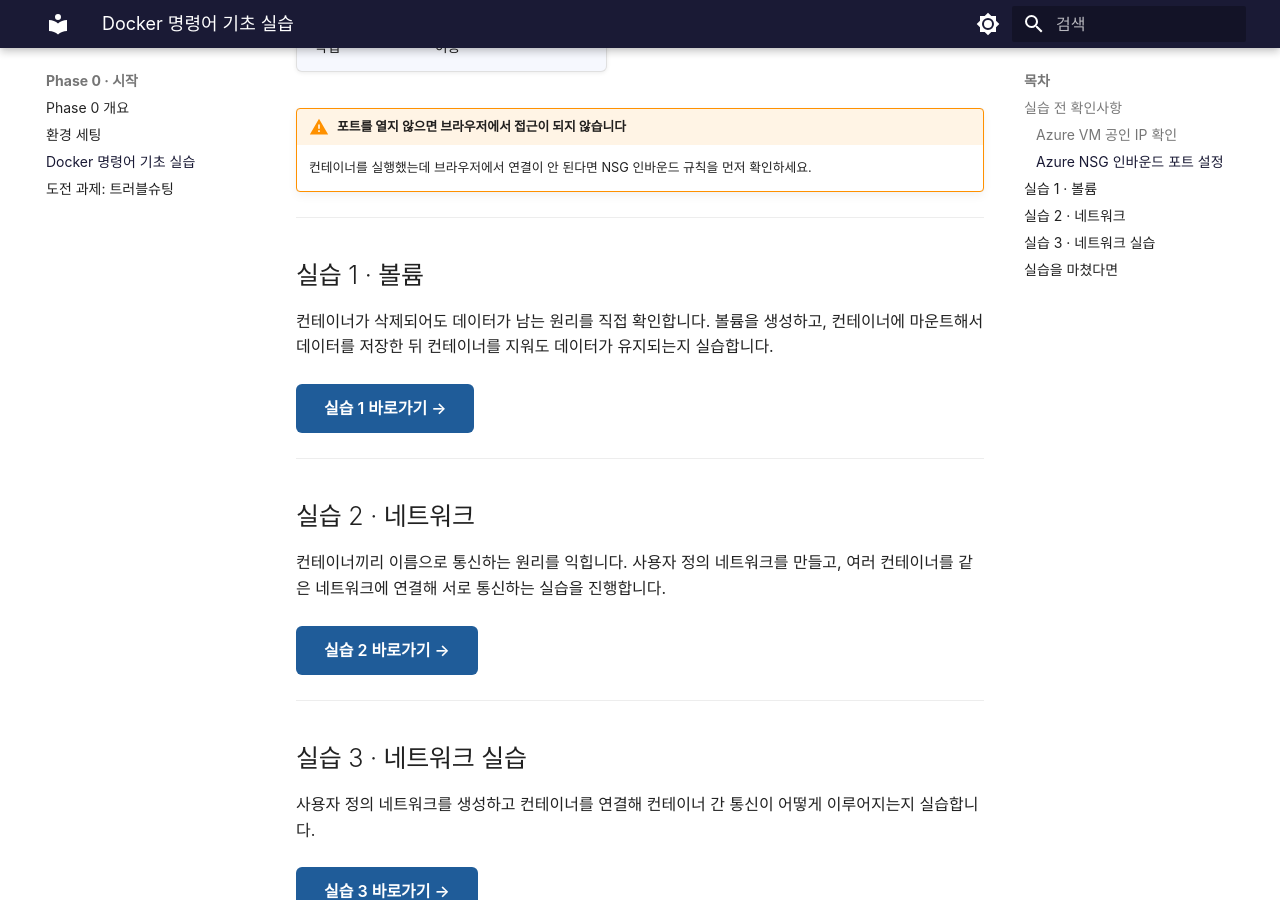
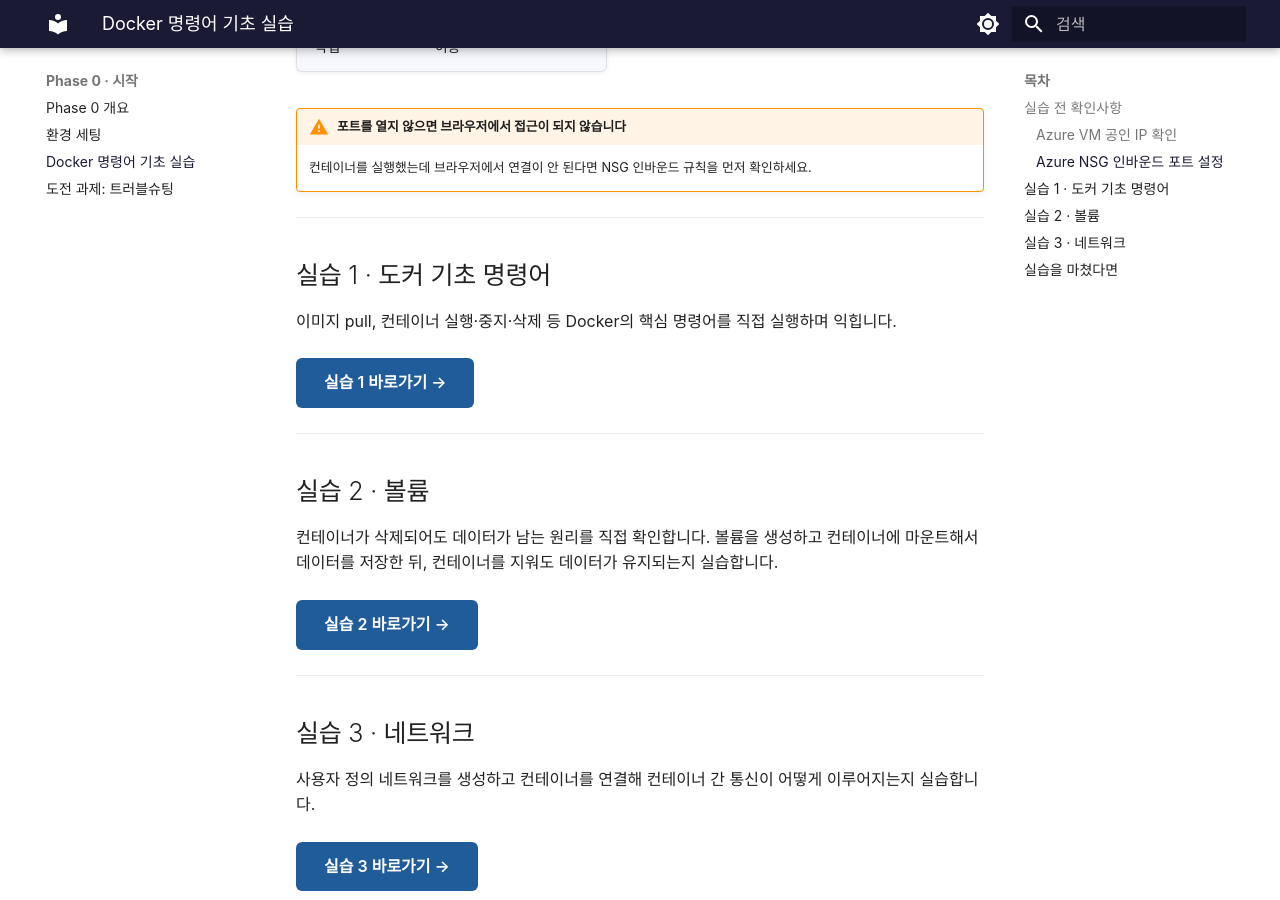
Before and after one commit to skilleat-labs/container-service-labs, an MkDocs documentation site: the page built from docs/phase-0/docker-practice.md, in a window 1280 px wide and 900 px high, scrolled down 989 px. Built offline with MkDocs 1.6.1 and Material for MkDocs 9.7.7, drawn with Linux system fonts in a browser that asks for light colours; some web fonts are replaced.

Commit message:
fix: 실습 1·2·3 내용 및 링크 올바르게 수정 (기초명령어/볼륨/네트워크)
Co-Authored-By: Claude Sonnet 4.6 <noreply@anthropic.com>

```diff
--- a/docs/phase-0/docker-practice.md
+++ b/docs/phase-0/docker-practice.md
@@ -37,23 +37,22 @@ Azure Portal → VM → **네트워킹** → **인바운드 포트 규칙 추가
 
 ---
 
-## 실습 1 · 볼륨
+## 실습 1 · 도커 기초 명령어
 
-컨테이너가 삭제되어도 데이터가 남는 원리를 직접 확인합니다.
-볼륨을 생성하고, 컨테이너에 마운트해서 데이터를 저장한 뒤 컨테이너를 지워도 데이터가 유지되는지 실습합니다.
+이미지 pull, 컨테이너 실행·중지·삭제 등 Docker의 핵심 명령어를 직접 실행하며 익힙니다.
 
 <div style="margin: 1.2rem 0;">
-  <a href="https://skilleat-labs.github.io/docker-k8s-labs/m8/modules/module8/1-2/#_3" target="_blank" style="display:inline-block; padding: 0.6rem 1.4rem; background:#1F5C99; color:#fff; border-radius:6px; text-decoration:none; font-weight:600;">
+  <a href="https://skilleat-labs.github.io/docker-k8s-labs/m8/modules/module8/1-2/" target="_blank" style="display:inline-block; padding: 0.6rem 1.4rem; background:#1F5C99; color:#fff; border-radius:6px; text-decoration:none; font-weight:600;">
     실습 1 바로가기 →
   </a>
 </div>
 
 ---
 
-## 실습 2 · 네트워크
+## 실습 2 · 볼륨
 
-컨테이너끼리 이름으로 통신하는 원리를 익힙니다.
-사용자 정의 네트워크를 만들고, 여러 컨테이너를 같은 네트워크에 연결해 서로 통신하는 실습을 진행합니다.
+컨테이너가 삭제되어도 데이터가 남는 원리를 직접 확인합니다.
+볼륨을 생성하고 컨테이너에 마운트해서 데이터를 저장한 뒤, 컨테이너를 지워도 데이터가 유지되는지 실습합니다.
 
 <div style="margin: 1.2rem 0;">
   <a href="https://skilleat-labs.github.io/docker-k8s-labs/m8/modules/module8/1-4/" target="_blank" style="display:inline-block; padding: 0.6rem 1.4rem; background:#1F5C99; color:#fff; border-radius:6px; text-decoration:none; font-weight:600;">
@@ -63,7 +62,7 @@ Azure Portal → VM → **네트워킹** → **인바운드 포트 규칙 추가
 
 ---
 
-## 실습 3 · 네트워크 실습
+## 실습 3 · 네트워크
 
 사용자 정의 네트워크를 생성하고 컨테이너를 연결해 컨테이너 간 통신이 어떻게 이루어지는지 실습합니다.
 
```
